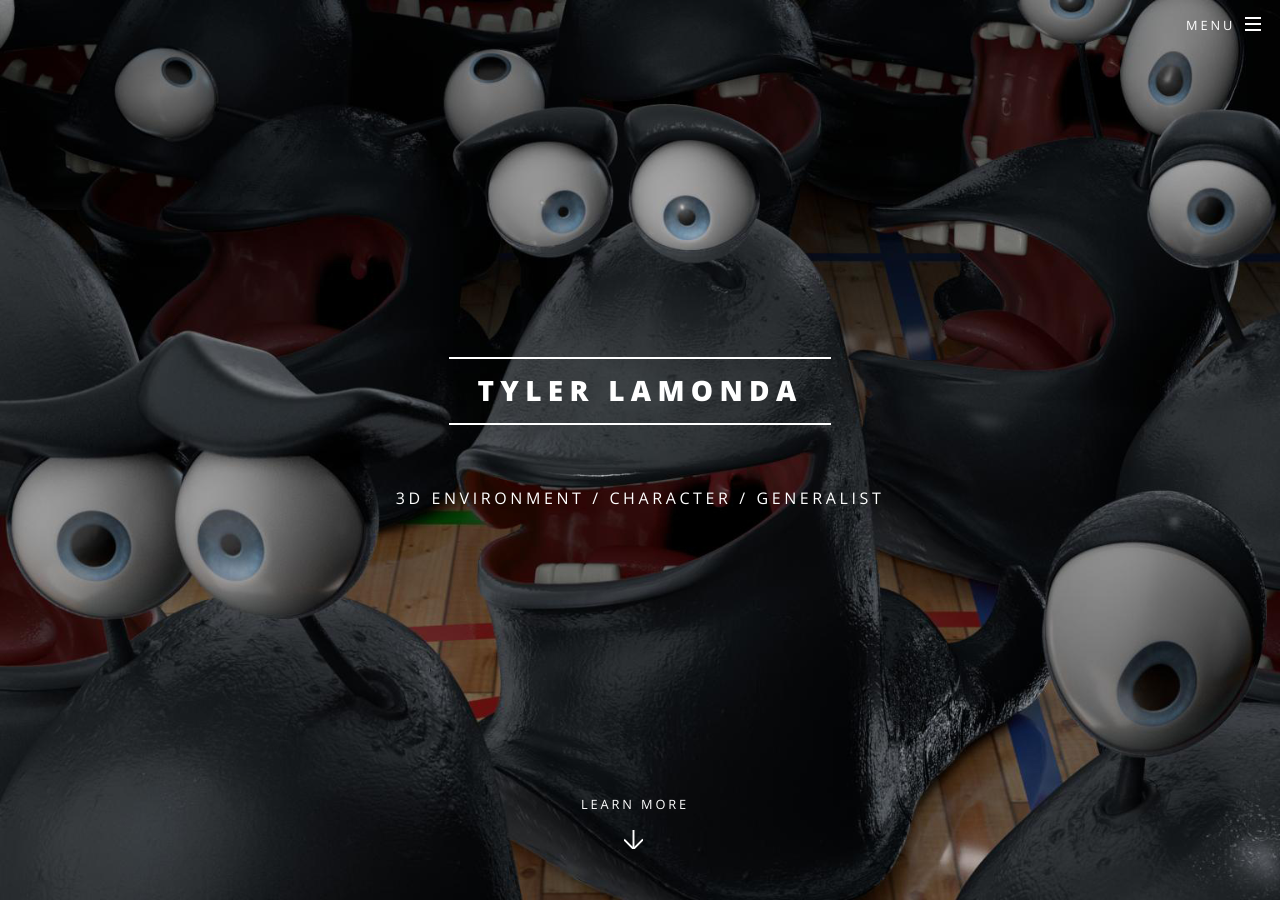
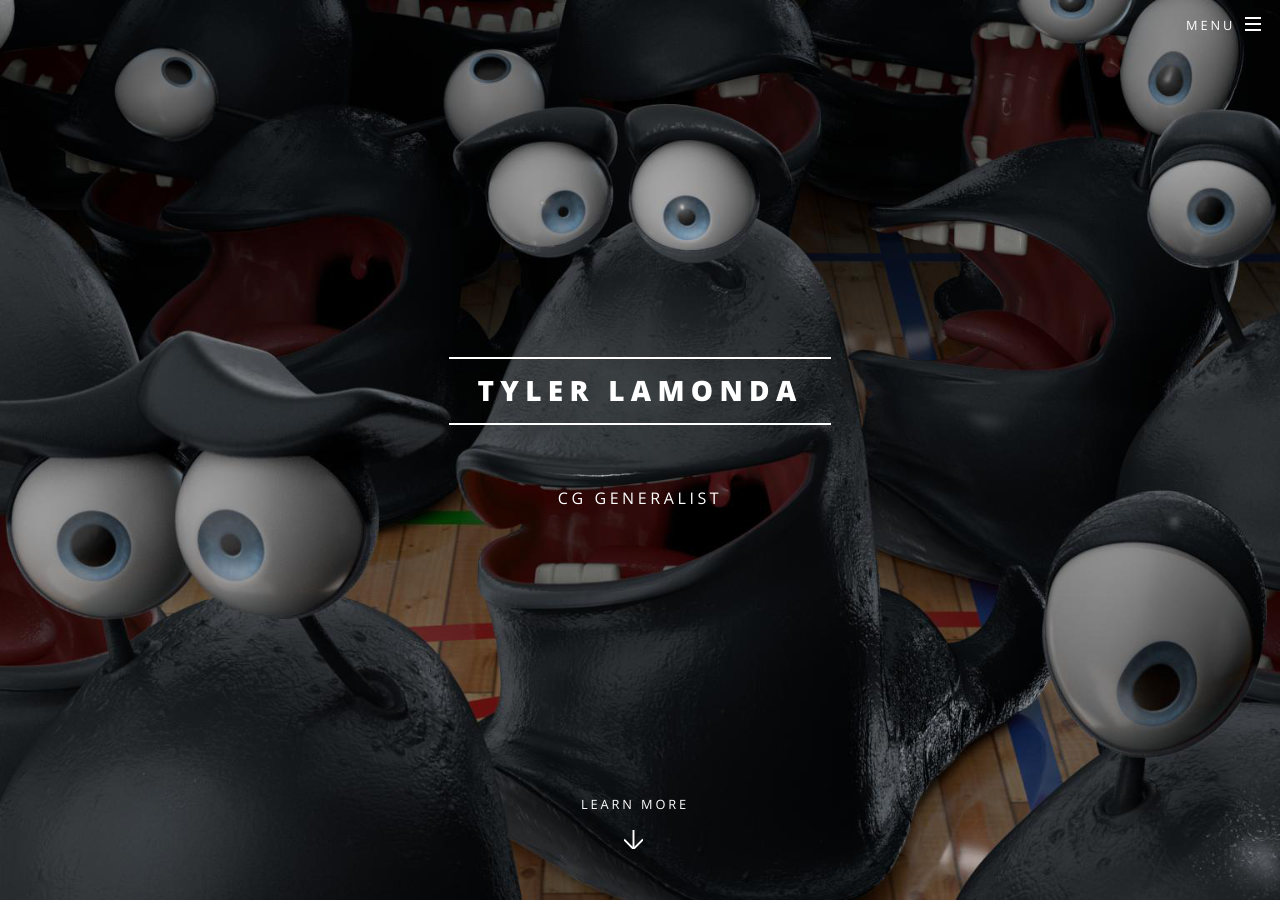
Before and after one commit to tylerlamonda/website_3, a Jekyll site: the page built from index.html, in a window 1280 px wide and 900 px high. Built offline with Jekyll 4.4.1, drawn with Linux system fonts in a browser that asks for light colours.

Commit message:
title change

```diff
--- a/_config.yml
+++ b/_config.yml
@@ -4,7 +4,7 @@
 # Site settings
 title: Tyler LaMonda
 description: |
-  3D Environment / Character / Generalist
+  CG Generalist
 owner: Tyler LaMonda # or company name
 first_published: 2017 # if migrating another site, the year of your first publish
 email: tylerlamonda@gmail.com
```
